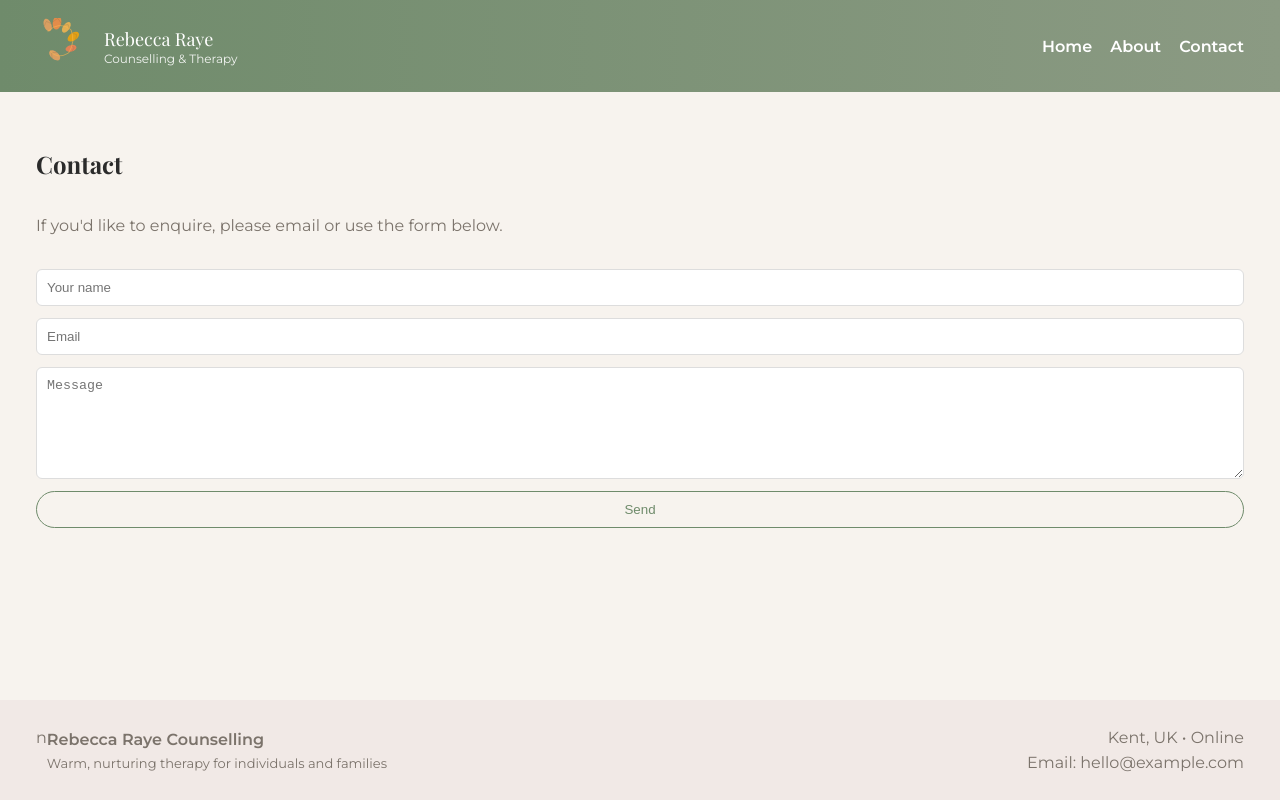
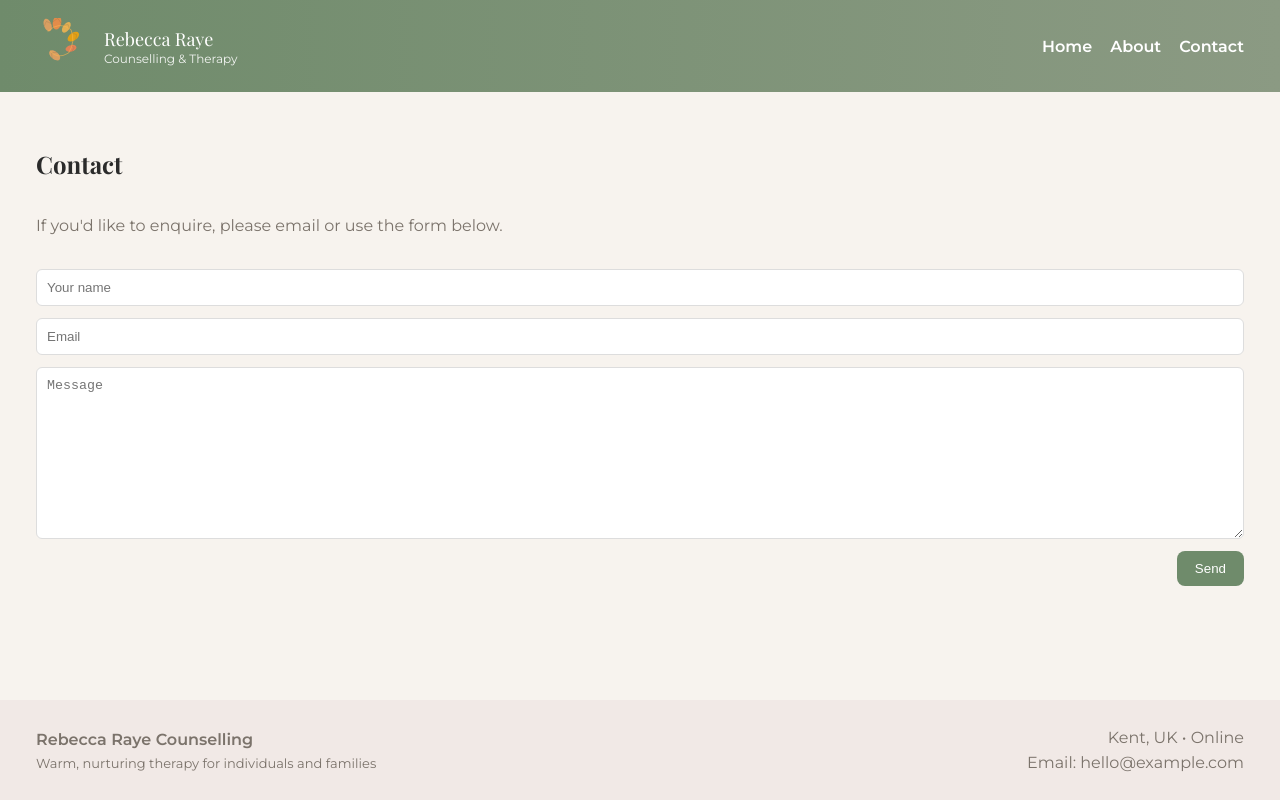
Before and after one commit to joseph-johnson27001/Rebecca-s-Counselling-Site, a Vue app: page /contact in a window 1280 px wide. Built offline with nearby package versions, Linux system fonts and the light colour scheme.

Commit message:
Contact page layout

```diff
--- a/src/assets/styles.css
+++ b/src/assets/styles.css
@@ -40,7 +40,7 @@ body {
   padding: 18px 36px;
 }
 .site-header > * {
-  max-width: 1600px;
+  max-width: 1300px;
   width: 100%;
   display: flex;
   align-items: center;
@@ -74,7 +74,7 @@ body {
   display: flex;
   gap: 40px;
   align-items: center;
-  max-width: 1600px;
+  max-width: 1300px;
   width: 100%;
 }
 .hero .left {
@@ -105,7 +105,7 @@ body {
   padding: 36px;
 }
 .section > * {
-  max-width: 1600px;
+  max-width: 1300px;
   width: 100%;
 }
 .services-grid {
@@ -114,13 +114,13 @@ body {
   grid-template-columns: repeat(2, 1fr);
 }
 
-@media (min-width: 1200px) {
+@media (min-width: 1300px) {
   .services-grid {
     grid-template-columns: repeat(3, 1fr);
   }
 }
 
-@media (max-width: 600px) {
+@media (max-width: 1300px) {
   .services-grid {
     grid-template-columns: repeat(1, 1fr);
   }
@@ -186,7 +186,7 @@ footer.site-footer {
   justify-content: center;
 }
 footer.site-footer > * {
-  max-width: 1600px;
+  max-width: 1300px;
   width: 100%;
 }
 
--- a/src/components/Footer.vue
+++ b/src/components/Footer.vue
@@ -1,6 +1,5 @@
 <template>
   <footer class="site-footer">
-    n
     <div class="footer-inner">
       <div>
         <strong>Rebecca Raye Counselling</strong>
--- a/src/components/ServiceGrid.vue
+++ b/src/components/ServiceGrid.vue
@@ -64,7 +64,8 @@ const services = reactive([
   },
   {
     title: "Internal Family Systems (IFS)",
-    blurb: "Maybe the anxious part isn't you—just a protector who showed up early.",
+    blurb:
+      "Maybe the anxious part isn't you—just a protector who showed up early.",
     bg: "#BFB6B0",
     icon: `<svg viewBox="0 0 48 48" fill="none" xmlns="http://www.w3.org/2000/svg"><circle cx="24" cy="24" r="12" stroke="#6F8B6B" stroke-width="2"/><circle cx="18" cy="18" r="3" fill="#6F8B6B"/><circle cx="30" cy="18" r="3" fill="#6F8B6B"/><circle cx="24" cy="32" r="3" fill="#6F8B6B"/></svg>`,
   },
@@ -107,7 +108,6 @@ const services = reactive([
   font-size: 18px;
 }
 .service-rule {
-  width: 66px;
   border-bottom: 2px dotted rgba(0, 0, 0, 0.2);
   margin-bottom: 12px;
 }
--- a/src/views/About.vue
+++ b/src/views/About.vue
@@ -37,7 +37,6 @@
 }
 .about-desc {
   color: var(--muted);
-  max-width: 64ch;
 }
 .mt18 {
   margin-top: 18px;
--- a/src/views/Contact.vue
+++ b/src/views/Contact.vue
@@ -1,5 +1,6 @@
 <template>
-  <section class="section contact-section">
+  <section class="section">
+    <div class="contact-wrapper">
       <h2 class="contact-title">Contact</h2>
       <p class="contact-desc">
         If you'd like to enquire, please email or use the form below.
@@ -8,16 +9,21 @@
       <form class="contact-form" @submit.prevent>
         <input placeholder="Your name" class="input-field" />
         <input placeholder="Email" class="input-field" />
-      <textarea placeholder="Message" rows="6" class="input-field"></textarea>
+        <textarea
+          placeholder="Message"
+          rows="10"
+          class="input-field"
+        ></textarea>
         <button class="btn" type="submit">Send</button>
       </form>
+    </div>
   </section>
 </template>
 
 <script setup></script>
 
 <style scoped>
-.contact-section {
+.contact-wrapper {
   display: flex;
   flex-direction: column;
 }
@@ -38,4 +44,11 @@
   border: 1px solid #ddd;
   border-radius: 6px;
 }
+.contact-form .btn {
+  align-self: flex-end;
+  background: var(--accent);
+  color: white;
+  border: none;
+  border-radius: 8px;
+}
 </style>
--- a/src/views/Home.vue
+++ b/src/views/Home.vue
@@ -100,7 +100,7 @@ import AgeGroupTabs from "../components/AgeGroupTabs.vue";
   margin-top: 18px;
 }
 .access-box {
-  background: #dbc5ce;
+  background: #c7a1d5;
   padding: 36px;
   border-radius: 8px;
   color: white;
@@ -111,7 +111,6 @@ import AgeGroupTabs from "../components/AgeGroupTabs.vue";
   margin: 0 0 8px;
 }
 .access-text {
-  max-width: 54ch;
   color: white;
 }
 </style>
```
Lines whose indentation alone changed are shown as unchanged.
